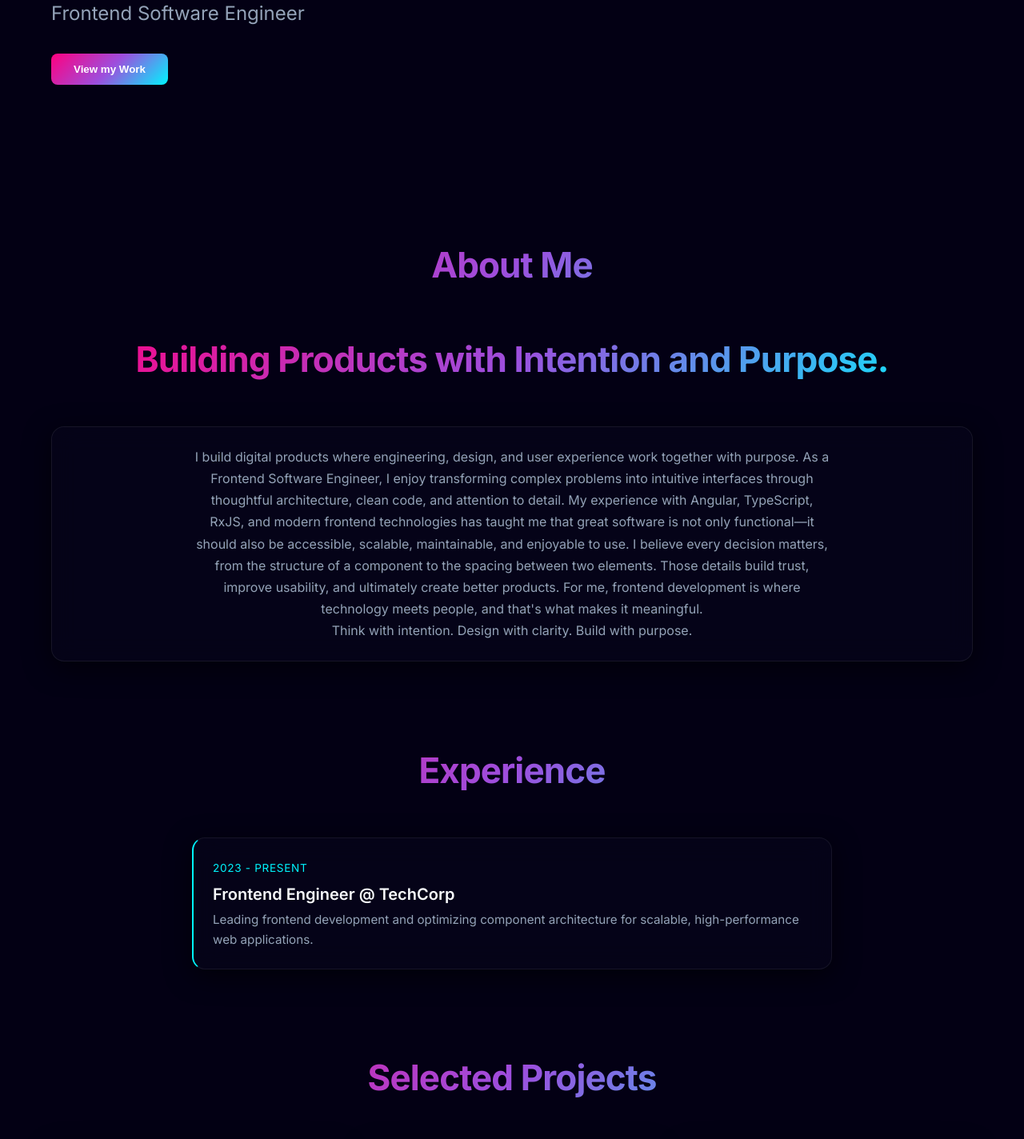
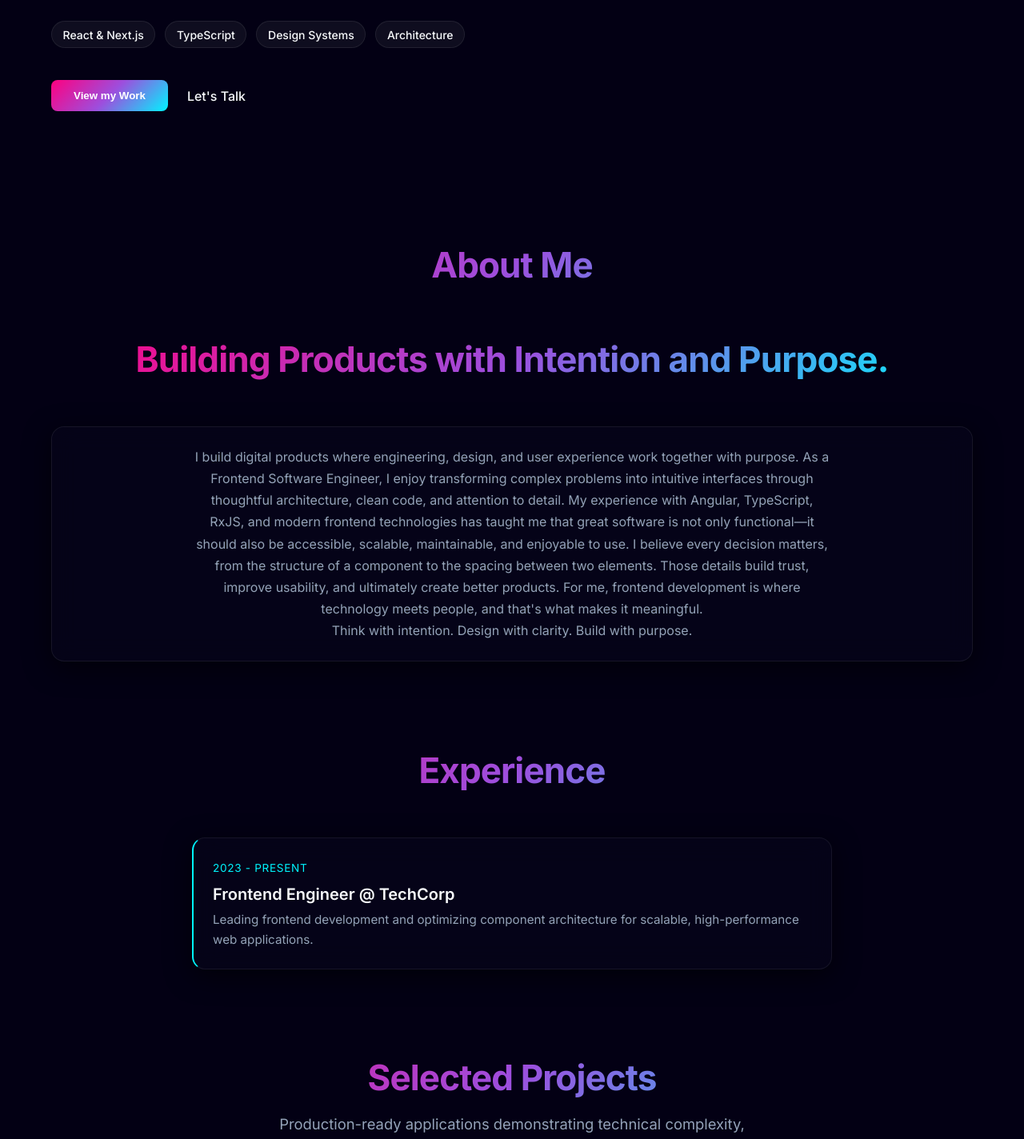
Before and after one commit to EstherManriqueGlez/Portfolio_2026, a React (Vite) app: page / in a window 1280 px wide. Shown: the part 604-2028 px from the top of the page at 80% size. Built offline with nearby package versions, Linux system fonts and the light colour scheme; a web font is replaced by a local one.

Commit message:
feat: enhance Hero and Skills sections with new badges and filtering options

```diff
--- a/src/components/layout/Navbar.tsx
+++ b/src/components/layout/Navbar.tsx
@@ -20,7 +20,7 @@ export const Navbar = () => {
   return (
     <nav className={styles.navbar}>
       <motion.div className={styles.progressBar} style={{ scaleX }} />
-      <a href="#">
+      <a href="#" onClick={() => setIsOpen(false)}>
         <img src={logo} alt="Manrique logo" className={styles.logoImg} />
       </a>
 
--- a/src/components/sections/Hero.module.scss
+++ b/src/components/sections/Hero.module.scss
@@ -30,10 +30,52 @@
   .subtitle {
     color: var(--text-muted);
     font-size: clamp(1.1rem, 2vw, 1.5rem);
-    margin-bottom: 2rem;
+    margin-bottom: 1.5rem;
   }
 
-  .actionsLink {
-    text-decoration: none;
+  .techBadges {
+    display: flex;
+    flex-wrap: wrap;
+    gap: 0.75rem;
+    margin-bottom: 2.5rem;
+
+    .badge {
+      background: var(--surface-subtle, rgba(255, 255, 255, 0.05));
+      border: 1px solid var(--border-color, rgba(255, 255, 255, 0.1));
+      color: var(--text-main);
+      padding: 0.35rem 0.85rem;
+      border-radius: 9999px;
+      font-size: 0.875rem;
+      font-weight: 500;
+      backdrop-filter: blur(8px);
+      transition: all 0.2s ease;
+
+      &:hover {
+        border-color: var(--primary, #6366f1);
+        transform: translateY(-1px);
+      }
+    }
+  }
+
+  .actions {
+    display: flex;
+    align-items: center;
+    gap: 1.5rem;
+
+    .actionsLink {
+      text-decoration: none;
+    }
+
+    .secondaryLink {
+      color: var(--text-main);
+      text-decoration: none;
+      font-weight: 500;
+      font-size: 1rem;
+      transition: color 0.2s ease;
+
+      &:hover {
+        color: var(--primary, #6366f1);
+      }
+    }
   }
 }
--- a/src/components/sections/Hero.tsx
+++ b/src/components/sections/Hero.tsx
@@ -30,9 +30,20 @@ export const Hero = () => {
           Building <GradientText>intelligent interfaces</GradientText> with purpose.
         </h1>
         <p className={styles.subtitle}>Frontend Software Engineer</p>
+
+        <div className={styles.techBadges}>
+          <span className={styles.badge}>React & Next.js</span>
+          <span className={styles.badge}>TypeScript</span>
+          <span className={styles.badge}>Design Systems</span>
+          <span className={styles.badge}>Architecture</span>
+        </div>
+
         <div className={styles.actions}>
           <a href="#projects" className={styles.actionsLink}>
             <Button>View my Work</Button>
+          </a>
+          <a href="#contact" className={styles.secondaryLink}>
+            Let's Talk
           </a>
         </div>
       </motion.div>
--- a/src/components/sections/Projects.module.scss
+++ b/src/components/sections/Projects.module.scss
@@ -6,7 +6,17 @@
     font-size: clamp(2rem, 3.5vw, 2.75rem);
     font-weight: 700;
     letter-spacing: -0.02em;
-    margin-bottom: clamp(2rem, 4vw, 3.5rem);
+    margin-bottom: 0.75rem;
+    text-align: center;
+  }
+
+  .subtitle {
+    color: var(--text-muted);
+    font-size: clamp(1rem, 1.5vw, 1.15rem);
+    margin-bottom: 2.5rem;
+    max-width: 650px;
+    margin-left: auto;
+    margin-right: auto;
     text-align: center;
   }
 
--- a/src/components/sections/Projects.tsx
+++ b/src/components/sections/Projects.tsx
@@ -5,6 +5,10 @@ import styles from './Projects.module.scss';
 export const Projects = () => (
   <section id="projects" className={styles.projects}>
     <h2 className={styles.title}>Selected Projects</h2>
+    <p className={styles.subtitle}>
+      Production-ready applications demonstrating technical complexity, architecture, and measurable
+      impact.
+    </p>
     <div className={styles.grid}>
       {projects.map((p) => (
         <ProjectCard key={p.title} project={p} />
--- a/src/components/sections/Skills.module.scss
+++ b/src/components/sections/Skills.module.scss
@@ -8,13 +8,55 @@
     font-size: clamp(2rem, 3.5vw, 2.75rem);
     font-weight: 700;
     letter-spacing: -0.02em;
-    margin-bottom: clamp(2rem, 4vw, 3.5rem);
+    margin-bottom: 0.75rem;
     text-align: center;
   }
+
+  .subtitle {
+    color: var(--text-muted);
+    font-size: clamp(1rem, 1.5vw, 1.15rem);
+    margin-bottom: 2rem;
+    max-width: 600px;
+    margin-left: auto;
+    margin-right: auto;
+  }
+
+  .filterTabs {
+    display: flex;
+    justify-content: center;
+    flex-wrap: wrap;
+    gap: 0.75rem;
+    margin-bottom: 2.5rem;
+
+    .tabBtn {
+      background: var(--surface-subtle, rgba(255, 255, 255, 0.03));
+      border: 1px solid var(--border-color, rgba(255, 255, 255, 0.08));
+      color: var(--text-muted);
+      padding: 0.5rem 1.25rem;
+      border-radius: 9999px;
+      font-size: 0.9rem;
+      font-weight: 500;
+      cursor: pointer;
+      transition: all 0.25s ease;
+
+      &:hover {
+        color: var(--text-main);
+        border-color: var(--primary, #6366f1);
+      }
+
+      &.active {
+        background: var(--primary, #6366f1);
+        color: #ffffff;
+        border-color: var(--primary, #6366f1);
+        box-shadow: 0 4px 12px rgba(99, 102, 241, 0.25);
+      }
+    }
+  }
+
   .grid {
     display: grid;
     gap: 1.5rem;
-    grid-template-columns: repeat(auto-fit, minmax(220px, 1fr));
+    grid-template-columns: repeat(auto-fit, minmax(240px, 1fr));
     max-width: 1000px;
     margin: 0 auto;
   }
--- a/src/components/sections/Skills.tsx
+++ b/src/components/sections/Skills.tsx
@@ -1,18 +1,45 @@
-import { motion } from 'framer-motion';
+import { useState } from 'react';
+import { motion, AnimatePresence } from 'framer-motion';
 import { skills } from '@/constants/data';
 import styles from './Skills.module.scss';
 
+const categories = ['All', 'Core Frontend', 'Architecture', 'UI/UX Tools'];
+
 export const Skills = () => {
+  const [activeCategory, setActiveCategory] = useState('All');
+
+  const filteredSkills =
+    activeCategory === 'All' ? skills : skills.filter((skill) => skill.category === activeCategory);
+
   return (
     <section id="skills" className={styles.skills}>
       <h2 className={styles.title}>Tech Stack & Expertise</h2>
-      <div className={styles.grid}>
-        {skills.map((skill, index) => (
+      <p className={styles.subtitle}>
+        Tested technologies and architectural patterns built for scalability and performance.
+      </p>
+
+      <div className={styles.filterTabs}>
+        {categories.map((category) => (
+          <button
+            key={category}
+            className={`${styles.tabBtn} ${activeCategory === category ? styles.active : ''}`}
+            onClick={() => setActiveCategory(category)}
+          >
+            {category}
+          </button>
+        ))}
+      </div>
+
+      <motion.div layout className={styles.grid}>
+        <AnimatePresence>
+          {filteredSkills.map((skill) => (
             <motion.div
               key={skill.name}
-            initial={{ opacity: 0, scale: 0.8 }}
-            whileInView={{ opacity: 1, scale: 1 }}
-            transition={{ delay: index * 0.1 }}
+              layout
+              initial={{ opacity: 0, scale: 0.9 }}
+              animate={{ opacity: 1, scale: 1 }}
+              exit={{ opacity: 0, scale: 0.9 }}
+              transition={{ duration: 0.3 }}
               className={styles.skillCard}
             >
               <span className={styles.category}>{skill.category}</span>
@@ -20,7 +47,8 @@ export const Skills = () => {
               <span className={styles.level}>{skill.level}</span>
             </motion.div>
           ))}
-      </div>
+        </AnimatePresence>
+      </motion.div>
     </section>
   );
 };
--- a/src/constants/data.ts
+++ b/src/constants/data.ts
@@ -98,12 +98,15 @@ export const experience = [
 ];
 
 export const skills = [
-  { name: 'React', category: 'Frontend', level: 'Expert' },
-  { name: 'TypeScript', category: 'Frontend', level: 'Expert' },
-  { name: 'SASS/SCSS', category: 'Frontend', level: 'Expert' },
-  { name: 'Framer Motion', category: 'Animation', level: 'Advanced' },
-  { name: 'Vite', category: 'Tools', level: 'Advanced' },
-  { name: 'Git', category: 'Tools', level: 'Advanced' },
+  { name: 'React / Next.js', category: 'Core Frontend', level: 'Expert' },
+  { name: 'TypeScript', category: 'Core Frontend', level: 'Expert' },
+  { name: 'SASS / SCSS / Tailwind', category: 'Core Frontend', level: 'Expert' },
+  { name: 'Design Systems', category: 'Architecture', level: 'Advanced' },
+  { name: 'State Management', category: 'Architecture', level: 'Advanced' },
+  { name: 'Performance Opt.', category: 'Architecture', level: 'Advanced' },
+  { name: 'Framer Motion', category: 'UI/UX Tools', level: 'Advanced' },
+  { name: 'Vite & Webpack', category: 'UI/UX Tools', level: 'Advanced' },
+  { name: 'Git & CI/CD', category: 'UI/UX Tools', level: 'Advanced' },
 ];
 
 export interface Contact {
```
Lines whose indentation alone changed are shown as unchanged.
